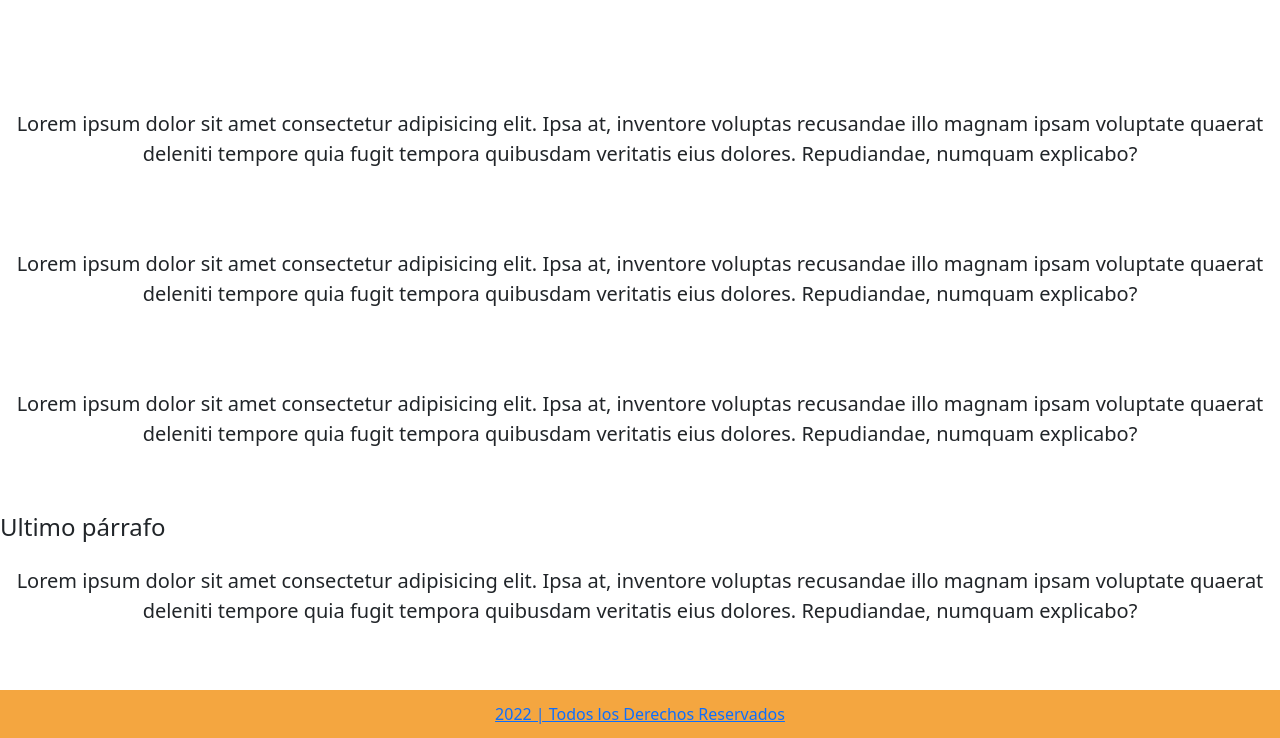
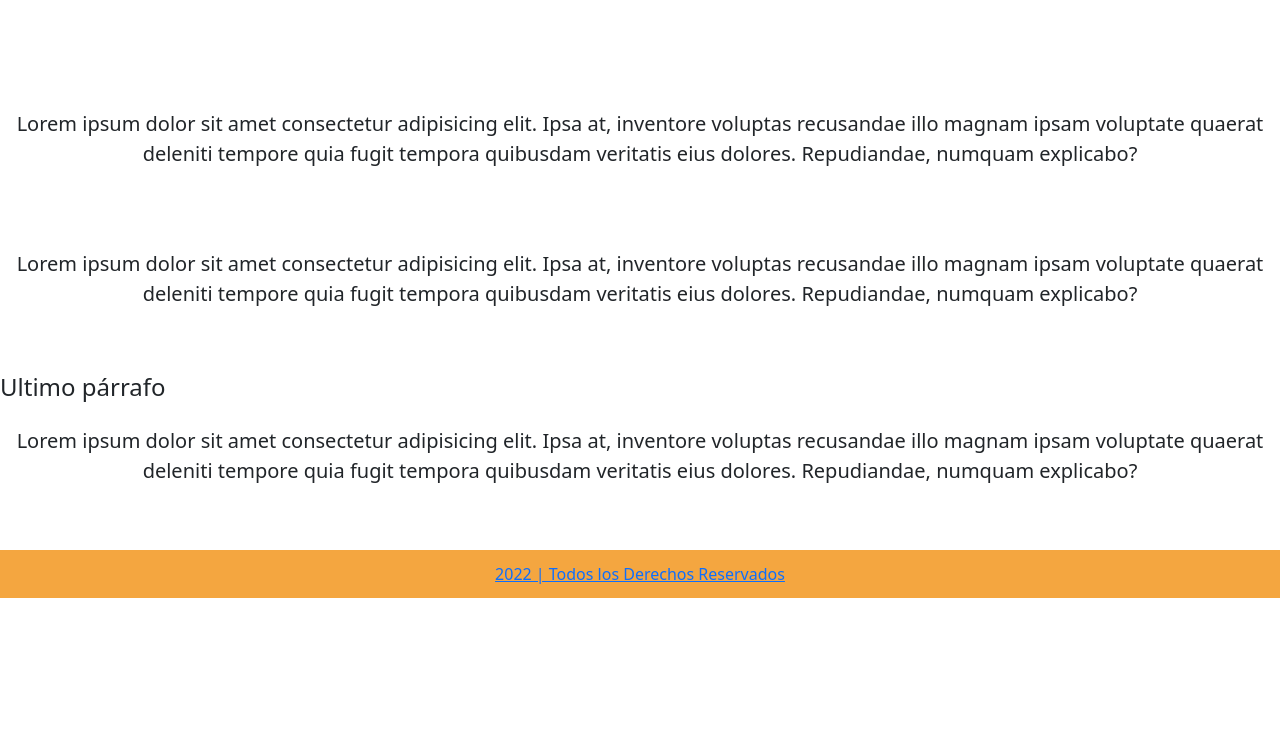
Before and after one commit to Matii-Noe/prueba-comisionf, a plain HTML site: page index.html in a window 1280 px wide. Shown: the part 655-1393 px from the top of the page. After the commit the page ends 1253 px from the top, so only its background shows below. Drawn offline with nearby package versions, Linux system fonts and the light colour scheme.

Commit message:
Borre una etiqueta p del index

```diff
--- a/index.html
+++ b/index.html
@@ -152,13 +152,6 @@
             numquam explicabo?
         </p>
         <br> <br>
-
-        <p>
-            Lorem ipsum dolor sit amet consectetur adipisicing elit. Ipsa at, inventore voluptas recusandae illo magnam
-            ipsam voluptate quaerat deleniti tempore quia fugit tempora quibusdam veritatis eius dolores. Repudiandae,
-            numquam explicabo?
-        </p>
-        <br> <br>
         <h4>Ultimo párrafo</h4>
         <p name="ult-parrafo" id="ult-parrafo">
             Lorem ipsum dolor sit amet consectetur adipisicing elit. Ipsa at, inventore voluptas recusandae illo magnam
```
